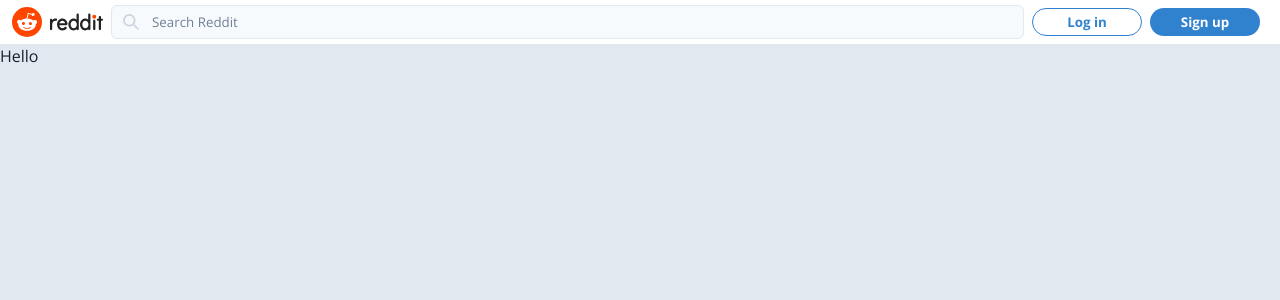
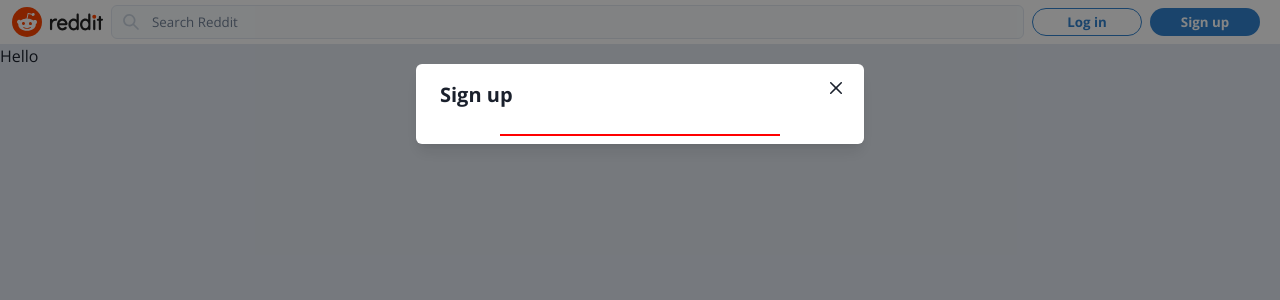
Before and after one commit to arpankumarlahiri/portfolio, a Next.js app: page / in a window 1280 px wide. Both pictures are taken after a click on the button "Sign up". Shown: the top 300 px of the page. Built offline with nearby package versions, Linux system fonts and the light colour scheme.

Commit message:
1. Added Recoil 2. AuthModal Scafoldding Done

```diff
--- /dev/null
+++ b/src/atoms/authModalAtom.ts
@@ -0,0 +1,18 @@
+import { atom } from "recoil";
+
+export interface AuthModalState {
+    open: boolean;
+    view: "login" | "signup" | "resetPassword";
+}
+
+const defaultModalState: AuthModalState = {
+    open: false,
+    view: "login",
+}
+
+const authModalState = atom<AuthModalState>({
+    key: 'authModalState',
+    default: defaultModalState,
+})
+
+export default authModalState;
--- /dev/null
+++ b/src/components/Modals/Auth/AuthModal.tsx
@@ -0,0 +1,53 @@
+import {
+  Modal,
+  ModalOverlay,
+  ModalContent,
+  ModalHeader,
+  ModalCloseButton,
+  ModalBody,
+  Flex,
+} from "@chakra-ui/react";
+import React from "react";
+import { useRecoilState } from "recoil";
+import authModalState from "../../../atoms/authModalAtom";
+
+const AuthModal: React.FC = () => {
+  const [modalState, setModalState] = useRecoilState(authModalState);
+  function onClose() {
+    setModalState((prev) => ({
+      ...prev,
+      open: false,
+    }));
+  }
+  return (
+    <Modal isOpen={modalState.open} onClose={onClose}>
+      <ModalOverlay />
+      <ModalContent>
+        <ModalHeader>
+          {modalState.view === "login" && "Login"}
+          {modalState.view === "signup" && "Sign up"}
+          {modalState.view === "resetPassword" && "Reset Password"}
+        </ModalHeader>
+        <ModalCloseButton />
+        <ModalBody
+          display={"flex"}
+          alignItems={"center"}
+          justifyContent={"center"}
+        >
+          <Flex
+            direction={"column"}
+            alignItems={"center"}
+            justifyContent={"center"}
+            width={"70%"}
+            border={"1px solid red"}
+          >
+            {/* <OAuthButtons /> */}
+            {/* <AuthInput /> */}
+            {/* <ResetPassword /> */}
+          </Flex>
+        </ModalBody>
+      </ModalContent>
+    </Modal>
+  );
+};
+export default AuthModal;
--- a/src/components/Navbar/RightComponent/AuthButton.tsx
+++ b/src/components/Navbar/RightComponent/AuthButton.tsx
@@ -1,7 +1,10 @@
 import { Button } from "@chakra-ui/react";
 import React from "react";
+import { useSetRecoilState } from "recoil";
+import authModalState from "../../../atoms/authModalAtom";
 
 const AuthButton: React.FC = () => {
+  const setAuthModalState = useSetRecoilState(authModalState);
   return (
     <>
       <Button
@@ -10,6 +13,7 @@
         display={{ base: "none", sm: "flex" }}
         width={{ base: "70px", md: "110px" }}
         mr={2}
+        onClick={() => setAuthModalState({ open: true, view: "login" })}
       >
         Log in
       </Button>
@@ -18,6 +22,7 @@
         display={{ base: "none", sm: "flex" }}
         width={{ base: "70px", md: "110px" }}
         mr={2}
+        onClick={() => setAuthModalState({ open: true, view: "signup" })}
       >
         Sign up
       </Button>
--- a/src/components/Navbar/RightComponent/RightContent.tsx
+++ b/src/components/Navbar/RightComponent/RightContent.tsx
@@ -1,12 +1,16 @@
 import React from "react";
 import AuthButton from "./AuthButton";
 import { Flex } from "@chakra-ui/react";
+import AuthModal from "../../Modals/Auth/AuthModal";
 
 const RightContent: React.FC = () => {
   return (
-    <Flex align={"center"}>
-      <AuthButton />
-    </Flex>
+    <>
+      <AuthModal />
+      <Flex align={"center"}>
+        <AuthButton />
+      </Flex>
+    </>
   );
 };
 export default RightContent;
--- a/src/pages/_app.tsx
+++ b/src/pages/_app.tsx
@@ -1,14 +1,17 @@
-import type { AppProps } from 'next/app'
-import { ChakraProvider } from '@chakra-ui/react'
-import {theme} from '../Chakra/theme'
-import Layout from '../components/Layout/Layout'
+import type { AppProps } from "next/app";
+import { ChakraProvider } from "@chakra-ui/react";
+import { theme } from "../Chakra/theme";
+import Layout from "../components/Layout/Layout";
+import { RecoilRoot } from "recoil";
 
 export default function App({ Component, pageProps }: AppProps) {
   return (
-    <ChakraProvider theme={theme}>
-      <Layout>
-        <Component {...pageProps} />
-      </Layout>
-    </ChakraProvider>
-  )
+    <RecoilRoot>
+      <ChakraProvider theme={theme}>
+        <Layout>
+          <Component {...pageProps} />
+        </Layout>
+      </ChakraProvider>
+    </RecoilRoot>
+  );
 }
```
